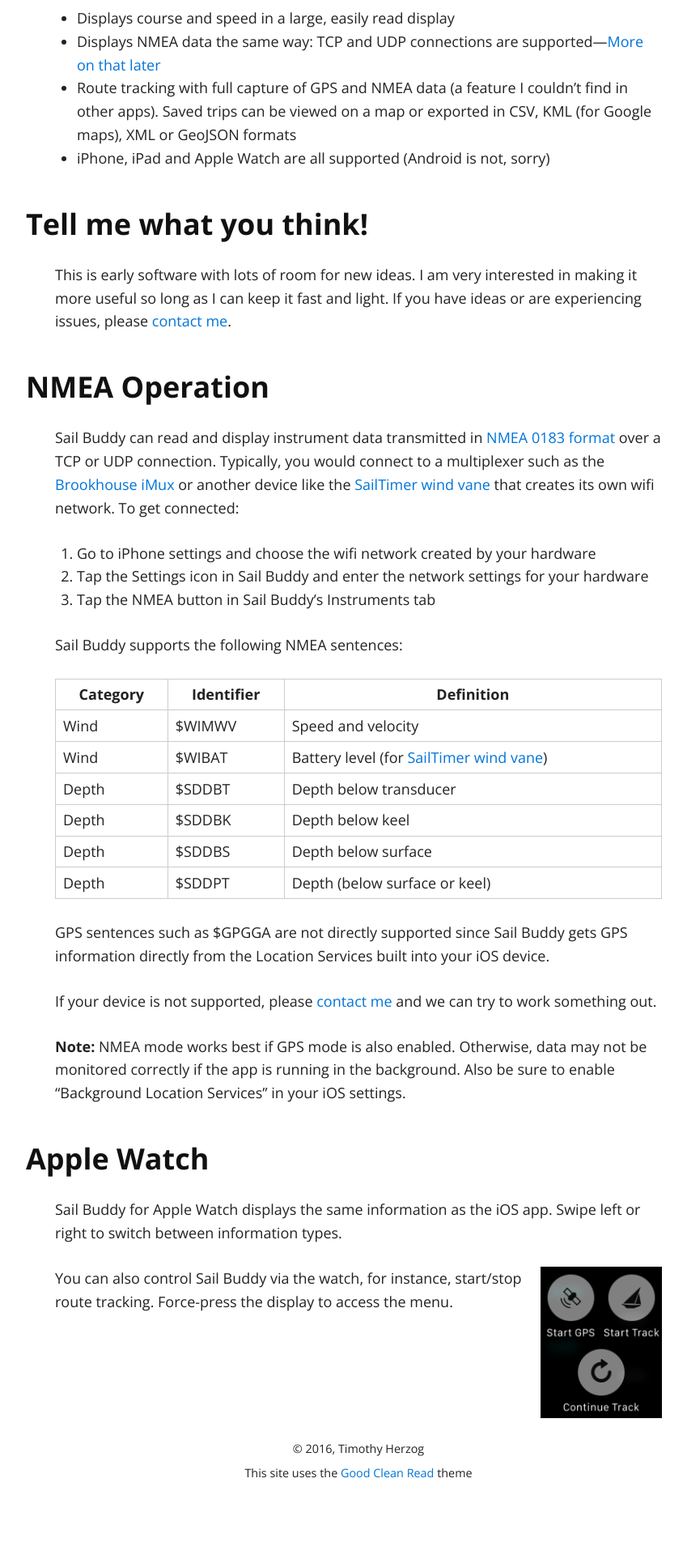
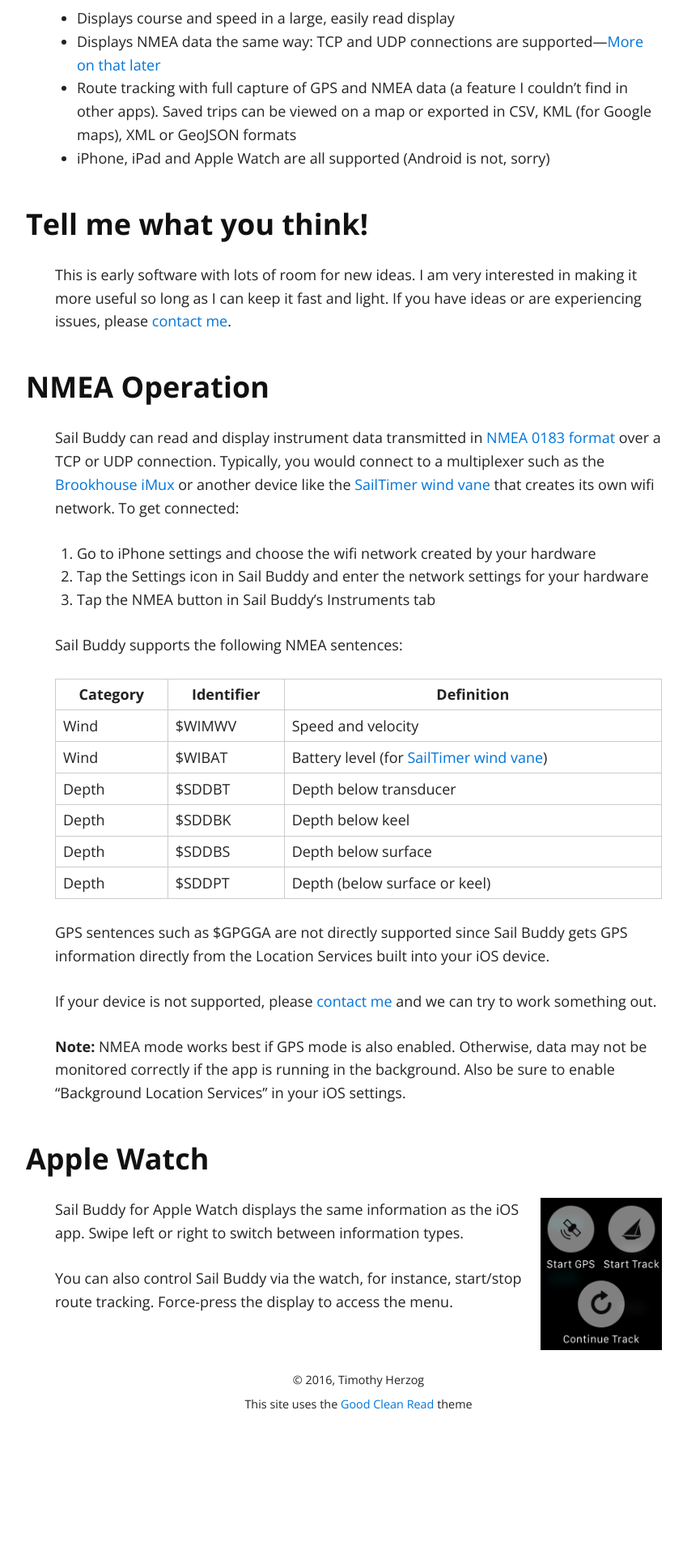
Before and after one commit to tgherzog/sailbuddy-pages, a Jekyll site: the page built from index.md, in a window 1280 px wide. Shown: the part 1159-3079 px from the top of the page at 81% size, without its empty margins (197-1046 px from the left). Built offline with Jekyll 4.4.1, drawn with Linux system fonts in a browser that asks for light colours; after the commit the page ends 2994 px from its top, so only the background shows below that.

Commit message:
Small format change

```diff
--- a/index.md
+++ b/index.md
@@ -65,12 +65,12 @@
 
 ### Apple Watch ### {#watch}
 
-Sail Buddy for Apple Watch displays the same information as the iOS app. Swipe left or right to switch between information types.
-
 <div class="clear-block" markdown="1">
 
 ![Sail Buddy watch menu](images/apple-watch-menu.png)
 {: .sidebar-image :}
+
+Sail Buddy for Apple Watch displays the same information as the iOS app. Swipe left or right to switch between information types.
 
 You can also control Sail Buddy via the watch, for instance, start/stop route tracking. Force-press the display to access the menu.
 
```
